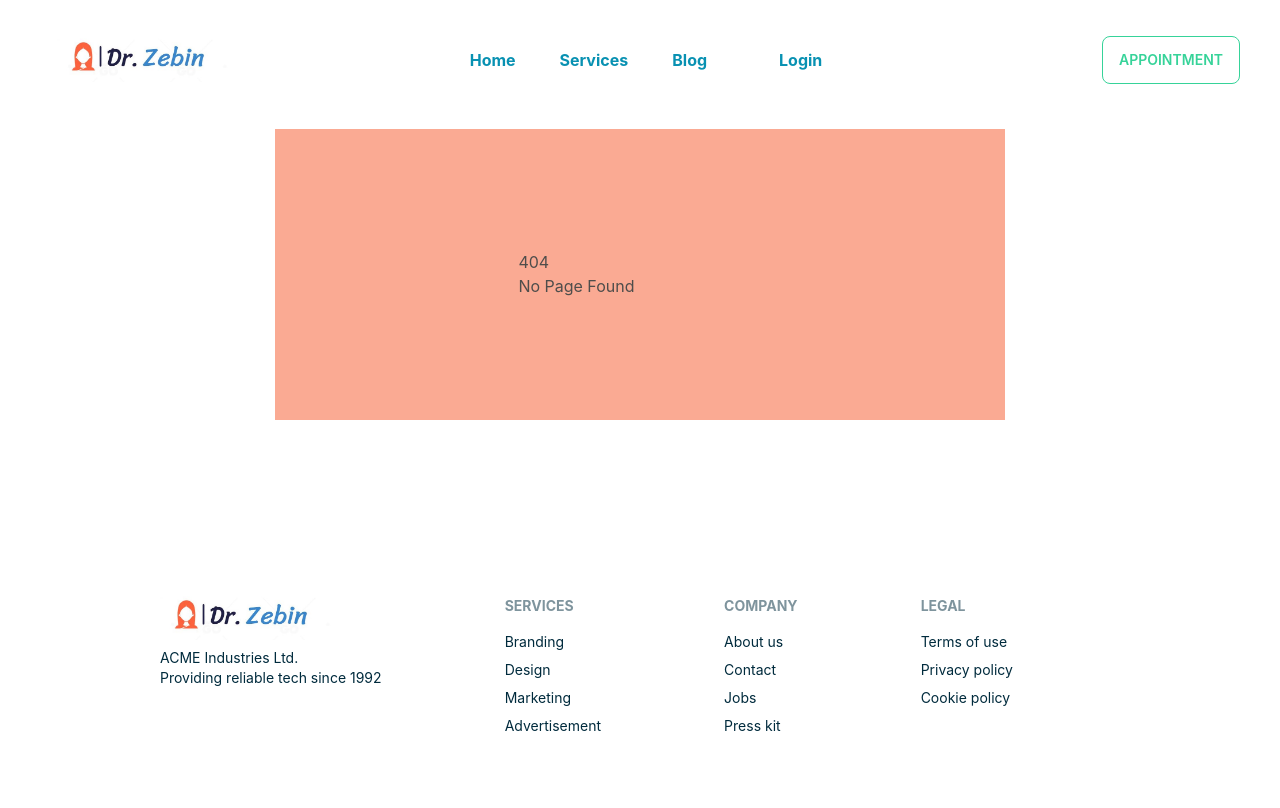
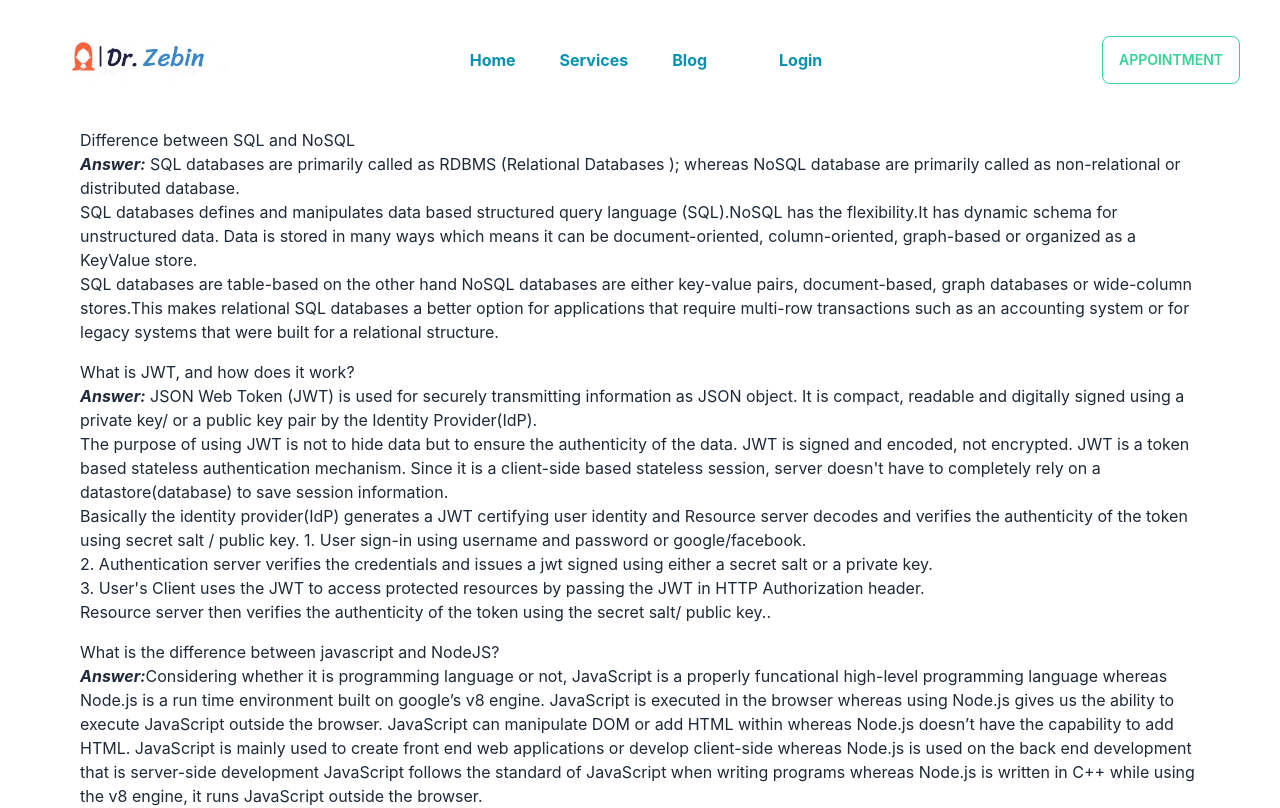
Before and after one commit to atique-atq/doc-service-client, a React (Create React App) app: page /blog in a window 1280 px wide. Shown: the top 808 px of the page. Built offline with nearby package versions, Linux system fonts and the light colour scheme; no server answers.

Commit message:
service added

```diff
--- a/src/Pages/AddService/AddService.js
+++ b/src/Pages/AddService/AddService.js
@@ -1,11 +1,46 @@
 import React, { useContext } from 'react';
+import toast from 'react-hot-toast';
 import { Link } from 'react-router-dom';
 import { AuthContext } from '../../contexts/AuthProvider/AuthProvider';
+
 
 const AddService = () => {
     const { user } = useContext(AuthContext);
 
-    const handleAddService = () => {
+    const handleAddService = (event) => {
+        event.preventDefault();
+        const form = event.target;
+        const serviceName = form.name.value;
+        const serviceDescription = form.description.value;
+        const servicePrice = form.price.value;
+        const serviceImg = form?.photoUrl?.value || 'no url';
+
+        const newService = {
+            name: serviceName,
+            description: serviceDescription,
+            price: servicePrice,
+            img: serviceImg,
+        }
+
+        fetch('http://localhost:5001/addService', {
+            method: 'POST',
+            headers: {
+                'content-type': 'application/json'
+            },
+            body: JSON.stringify(newService)
+        })
+            .then(res => res.json())
+            .then(data => {
+                console.log(data)
+                if (data.acknowledged) {
+                    toast.success('Service added.', {
+                        position: "top-right"
+                    });
+                    form.reset();
+
+                }
+            })
+            .catch(er => console.error(er));
 
     }
 
@@ -13,7 +48,7 @@ const AddService = () => {
         <div>
             <div className="card flex-shrink-0 w-10/12 shadow-2xl bg-base-100 py-6 mx-auto px-10">
                 <h6 className="text-3xl text-center font-bold py-0 my-0 text-green-700">Add a service</h6>
-                <form onSubmit={handleAddService} className="card-body px-8">
+                <form onSubmit={handleAddService} className="card-body px-12">
                     <div className="form-control">
                         <input type="text" name='name' placeholder="Service Name" className="input input-bordered" required />
                     </div>
--- /dev/null
+++ b/src/Pages/Blog/Blog.css
@@ -0,0 +1,14 @@
+.questions{
+    background-image: linear-gradient(to right,#d9f4bc, #79b39f);
+    margin-bottom: 0px;
+    padding: 20px;
+    text-align: start;
+}
+
+.individual-question{
+    margin: 0px;
+    background-color: white;
+    padding: 15px;
+    border-radius: 10px;
+    margin-top: 10px;
+}
--- /dev/null
+++ b/src/Pages/Blog/Blog.js
@@ -0,0 +1,56 @@
+import React from 'react';
+
+const Blog = () => {
+    return (
+        <div className='mx-auto px-12'>
+            <div className='questions '>
+                <div className='individual-question mb-4'>
+                    <h1>Difference between SQL and NoSQL</h1>
+                    <p><i><strong> Answer:</strong></i> SQL databases are primarily called as RDBMS (Relational Databases ); whereas NoSQL database are primarily called as non-relational or distributed database.
+                        <br />
+                        SQL databases defines and manipulates data based structured query language (SQL).NoSQL has the flexibility.It has  dynamic schema for unstructured data. Data is stored in many ways which means it can be document-oriented, column-oriented, graph-based or organized as a KeyValue store.
+                        <br />
+                        SQL databases are table-based on the other hand NoSQL databases are either key-value pairs, document-based, graph databases or wide-column stores.This makes relational SQL databases a better option for applications that require multi-row transactions such as an accounting system or for legacy systems that were built for a relational structure.
+                    </p>
+                </div>
+
+                <div className='individual-question mb-4'>
+                    <h1>What is JWT, and how does it work?</h1>
+                    <p><i><strong> Answer:</strong></i> JSON Web Token (JWT) is used for securely transmitting information  as JSON object. It is compact, readable and digitally signed using a private key/ or a public key pair by the Identity Provider(IdP).
+                        <br />
+                        The purpose of using JWT is not to hide data but to ensure the authenticity of the data. JWT is signed and encoded, not encrypted.
+
+                        JWT is a token based stateless authentication mechanism. Since it is a client-side based stateless session, server doesn't have to completely rely on a datastore(database) to save session information.
+                        <br />
+                        Basically the identity provider(IdP) generates a JWT certifying user identity and Resource server decodes and verifies the authenticity of the token using secret salt / public key.
+                        1. User sign-in using username and password or google/facebook. <br />
+                        2. Authentication server verifies the credentials and issues a jwt signed using either a secret salt or a private key. <br />
+                        3. User's Client uses the JWT to access protected resources by passing the JWT in HTTP Authorization header. <br />
+                        Resource server then verifies the authenticity of the token using the secret salt/ public key..</p>
+                </div>
+
+                <div className='individual-question mb-4'>
+                    <h1>What is the difference between javascript and NodeJS?</h1>
+                    <p><i><strong> Answer:</strong></i>Considering whether it is programming language or not, JavaScript is a properly funcational high-level programming language whereas Node.js is a run time environment built on google’s v8 engine.
+
+                        JavaScript is executed in the browser whereas using Node.js gives us the ability to execute JavaScript outside the browser.
+
+                        JavaScript can manipulate DOM or add HTML within whereas Node.js doesn’t have the capability to add HTML.
+
+                        JavaScript is mainly used to create front end web applications or develop client-side whereas Node.js is used on the back end development that is server-side development
+
+                        JavaScript follows the standard of JavaScript when writing programs whereas Node.js is written in C++ while using the v8 engine, it runs JavaScript outside the browser.</p>
+                </div>
+
+                <div className='individual-question mb-4'>
+                    <h1>How does NodeJS handle multiple requests at the same time?</h1>
+                    <p><i><strong> Answer:</strong></i>With NodeJS, the request are all handled directly by the EventLoop. This is an optimization of thread pool resources and there is no overhead of creating the threads for every client request. NodeJS receives various client requests and take them to EventQueue. It is built with the machanism of event-driven architecture.Also NodeJS has its own EventLoop which is an infinite loop that receives requests and processes them. EventLoop is the listener for the EventQueue.
+                        <br />
+                        If NodeJS can process the request without I/O blocking then the event loop would itself process the request and sends the response back to the client by itself. But, it is possible to process multiple requests parallelly using the NodeJS cluster module or worker_threads module.</p>
+                </div>
+            </div>
+        </div>
+    );
+};
+
+export default Blog;
--- a/src/Router/Routes/Routes.js
+++ b/src/Router/Routes/Routes.js
@@ -2,6 +2,7 @@ import Main from "../../Layout/Main";
 import AddService from "../../Pages/AddService/AddService";
 import AllServices from "../../Pages/AllServices/AllServices";
 import Appointment from "../../Pages/Appointment/Appointment";
+import Blog from "../../Pages/Blog/Blog";
 import FAQ from "../../Pages/Home/FAQ/FAQ";
 import Home from "../../Pages/Home/Home/Home";
 import Login from "../../Pages/Login/Login";
@@ -35,8 +36,8 @@ const router = createBrowserRouter([
         element: <Appointment></Appointment>
       },
       {
-        path: '/faq',
-        element: <FAQ></FAQ>
+        path: '/blog',
+        element: <Blog></Blog>
       },
       {
         path: '/allServices',
```
